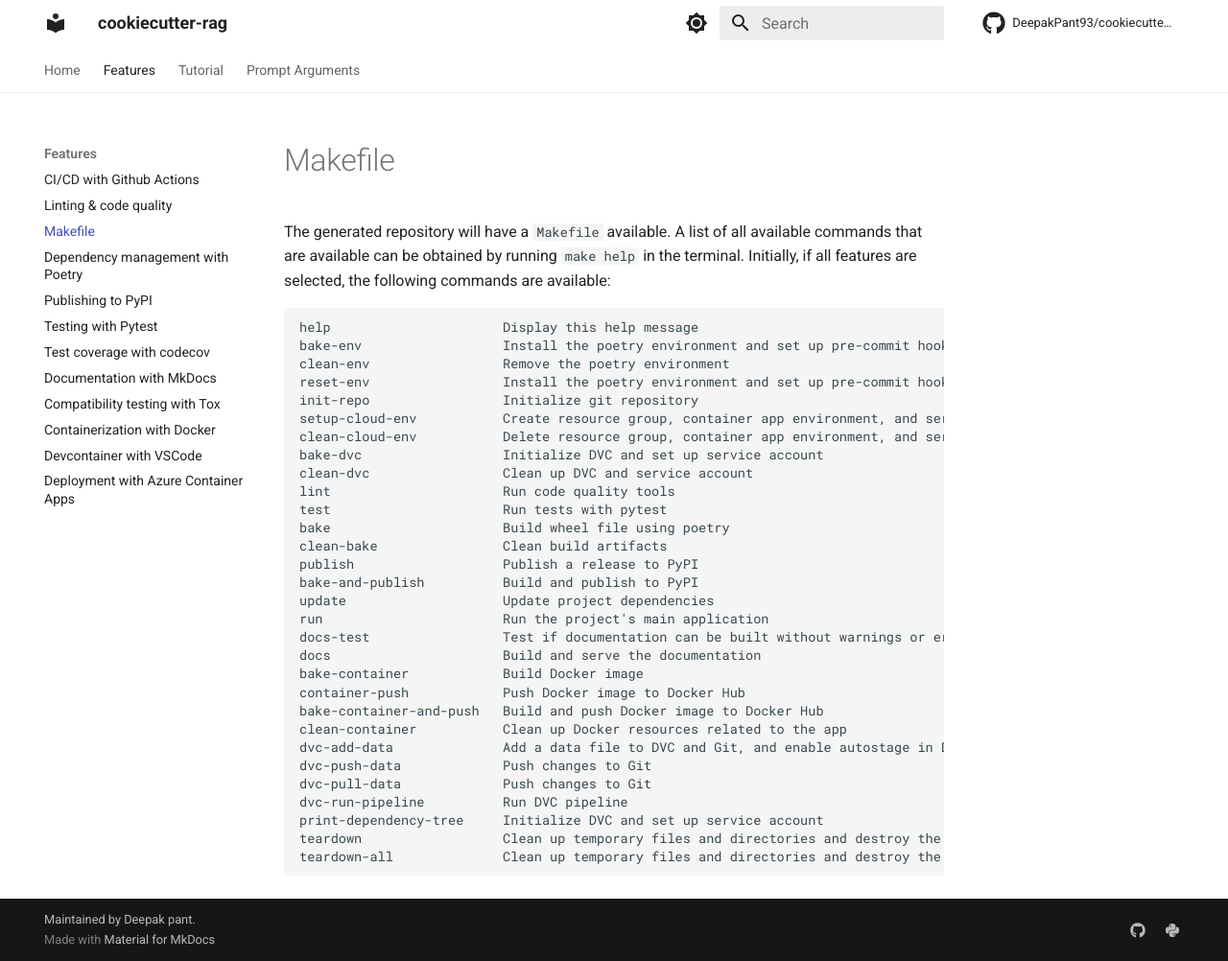
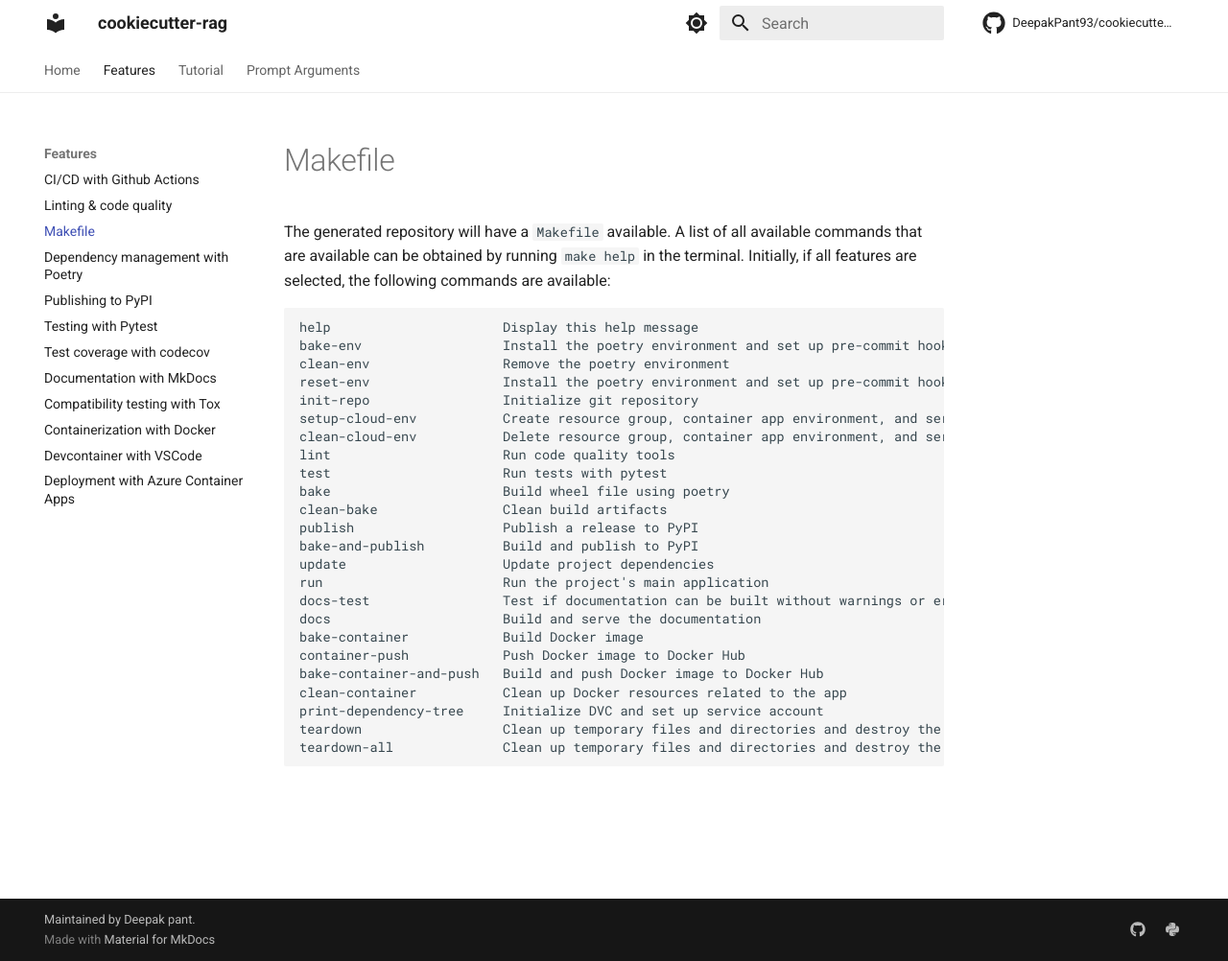
Before and after one commit to DeepakPant93/cookiecutter-rag, an MkDocs documentation site: the page built from docs/features/makefile.md, in a window 1280 px wide and 1002 px high. Shown: the whole window at 96% size. Built offline with MkDocs 1.6.1 and Material for MkDocs 9.7.7, drawn with Linux system fonts in a browser that asks for light colours; comment, search, counter and statistics services are not loaded.

Commit message:
remove unwanted command from the makefile docs

```diff
--- a/docs/features/makefile.md
+++ b/docs/features/makefile.md
@@ -13,8 +13,6 @@ reset-env                 Install the poetry environment and set up pre-commit h
 init-repo                 Initialize git repository
 setup-cloud-env           Create resource group, container app environment, and service principal
 clean-cloud-env           Delete resource group, container app environment, and service principal
-bake-dvc                  Initialize DVC and set up service account
-clean-dvc                 Clean up DVC and service account
 lint                      Run code quality tools
 test                      Run tests with pytest
 bake                      Build wheel file using poetry
@@ -29,10 +27,6 @@ bake-container            Build Docker image
 container-push            Push Docker image to Docker Hub
 bake-container-and-push   Build and push Docker image to Docker Hub
 clean-container           Clean up Docker resources related to the app
-dvc-add-data              Add a data file to DVC and Git, and enable autostage in DVC
-dvc-push-data             Push changes to Git
-dvc-pull-data             Push changes to Git
-dvc-run-pipeline          Run DVC pipeline
 print-dependency-tree     Initialize DVC and set up service account
 teardown                  Clean up temporary files and directories and destroy the virtual environment, Docker image from your local machine
 teardown-all              Clean up temporary files and directories and destroy the virtual environment, Docker image, and Cloud resources
--- a/pyproject.toml
+++ b/pyproject.toml
@@ -1,6 +1,6 @@
 [tool.poetry]
 name = "cookiecutter-rag"
-version = "0.0.1"
+version = "0.0.2"
 description = "A python cookiecutter application to create a new python project for GenAI RAG application that uses poetry to manage its dependencies."
 authors = ["Deepak Pant <DeepakPant93@gmail.com>"]
 repository = "https://github.com/DeepakPant93/cookiecutter-rag"
```
